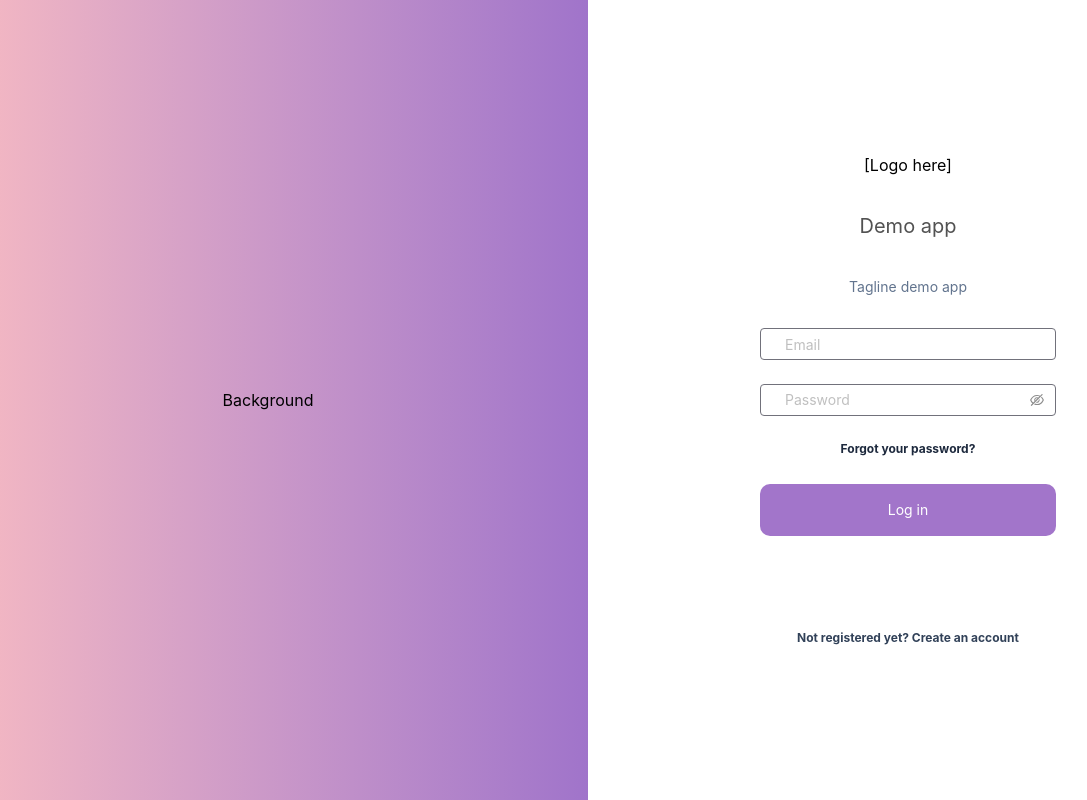
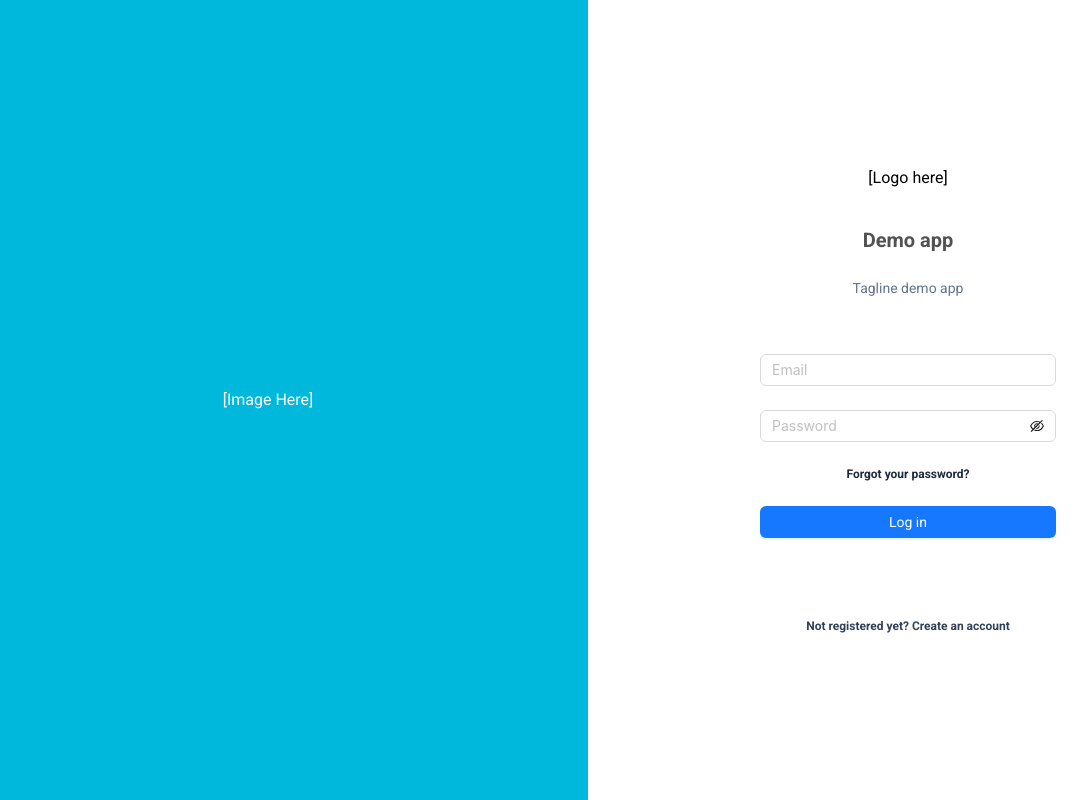
Before and after one commit to alienriquebm/pillpal.client, a React (Vite) app: page /login in a window 1280 px wide. Shown: the whole page, without its empty margins (52-1139 px from the left). Built offline with nearby package versions, Linux system fonts and the light colour scheme; no server answers.

Commit message:
feat: update React and TypeScript types, enhance authentication context, and improve login form UI

```diff
--- a/src/api/mocks/baseEnvTest.json
+++ b/src/api/mocks/baseEnvTest.json
@@ -1,7 +1,7 @@
 {
   "uuid": "b0bf73b8-d987-4c89-bd98-2b251df163d6",
   "lastMigration": 33,
-  "name": "BaseEnvTest",
+  "name": "AebmBaseClientEnvTest",
   "endpointPrefix": "",
   "latency": 0,
   "port": 4000,
--- a/src/app.tsx
+++ b/src/app.tsx
@@ -2,13 +2,16 @@ import { BrowserRouter } from 'react-router-dom';
 import { AuthProvider } from './context/auth/auth-context.provider';
 import AppRoutes from './routes/app-routes';
 import { ReactQueryProvider } from './providers';
+import { StyleProvider } from '@ant-design/cssinjs';
 
 function App() {
   return (
     <ReactQueryProvider>
       <BrowserRouter>
         <AuthProvider>
-          <AppRoutes />
+          <StyleProvider layer>
+            <AppRoutes />
+          </StyleProvider>
         </AuthProvider>
       </BrowserRouter>
     </ReactQueryProvider>
--- a/src/context/auth/auth-context.interfaces.ts
+++ b/src/context/auth/auth-context.interfaces.ts
@@ -6,3 +6,8 @@ export interface IAuthContext {
   login?: (userData: ILoginForm) => void;
   logout?: () => void;
 }
+
+export interface IAuthResponse {
+  token: string;
+  user: IUser;
+}
--- a/src/hooks/use-auth.ts
+++ b/src/hooks/use-auth.ts
@@ -2,7 +2,7 @@ import { useContext } from 'react';
 import { AuthContext } from '../context/auth/auth-context';
 
 export const useAuth = () => {
-  const ctx = useContext(AuthContext);
-  if (!ctx) throw new Error('useAuth debe usarse dentro de AuthProvider');
-  return ctx;
+  const context = useContext(AuthContext);
+  if (!context) throw new Error('useAuth debe usarse dentro de AuthProvider');
+  return context;
 };
--- a/src/index.css
+++ b/src/index.css
@@ -1 +1,15 @@
+@import url('https://fonts.googleapis.com/css2?family=Roboto:ital,wght@0,100;0,300;0,400;0,700;0,900;1,100;1,300;1,400;1,700;1,900&display=swap');
+@theme {
+  --font-roboto: 'Roboto', sans-serif;
+}
+
+@layer theme;
+@layer base {
+  * {
+    font-family: var(--font-roboto);
+  }
+}
+@layer antd;
+@layer components;
+@layer utilities;
 @import 'tailwindcss';
--- a/src/main.tsx
+++ b/src/main.tsx
@@ -3,8 +3,11 @@ import { createRoot } from 'react-dom/client';
 import './index.css';
 import App from './app.tsx';
 
-createRoot(document.getElementById('root')).render(
-  <StrictMode>
-    <App />
-  </StrictMode>,
-);
+const rootElement = document.getElementById('root');
+if (rootElement) {
+  createRoot(rootElement).render(
+    <StrictMode>
+      <App />
+    </StrictMode>,
+  );
+}
--- a/src/modules/auth/login/components/login-form.tsx
+++ b/src/modules/auth/login/components/login-form.tsx
@@ -1,5 +1,5 @@
 import { useAuth } from '../../../../hooks/use-auth';
-import { Form, Input, type FormProps } from 'antd';
+import { Button, Form, Input, type FormProps } from 'antd';
 import type { ILoginForm } from '../login.interfaces';
 
 export default function LoginForm() {
@@ -11,17 +11,14 @@ export default function LoginForm() {
       login(values);
     }
   };
-  const inputClassNames =
-    'border-zinc-500! border-[1px]! rounded-[4px]! text-[14px]! w-[296px]! h-8! pl-6! focus:outline-none! focus:ring-2! focus:ring-blue-200! focus:ring-opacity-50!';
-
   return (
-    <Form name="login-form" onFinish={onFinish} className="mt-[31px]!">
+    <Form name="login-form" onFinish={onFinish} className="mt-8 w-full lg:max-w-2/4">
       <Form.Item<ILoginForm>
         label=""
         name="email"
         rules={[{ required: true, message: 'Please input your email!' }]}
       >
-        <Input placeholder="Email" className={inputClassNames} />
+        <Input placeholder="Email" />
       </Form.Item>
 
       <Form.Item<ILoginForm>
@@ -29,87 +26,14 @@ export default function LoginForm() {
         name="password"
         rules={[{ required: true, message: 'Please input your password!' }]}
       >
-        <Input.Password placeholder="Password" className={inputClassNames} />
+        <Input.Password placeholder="Password" />
       </Form.Item>
-      <p className="text-center mt-3 text-[12px] font-bold text-slate-800 font-lato">
-        Forgot your password?
-      </p>
-      <div className="mt-[25px]">
-        <button
-          type="submit"
-          className="bg-[#A275CA] w-[296px] h-[52px] rounded-[10px] text-white text-[14px] cursor-pointer transition-shadow duration-300 hover:shadow-[0_10px_20px_#CBD6FF]"
-        >
+      <p className="text-center mt-3 text-xs font-bold text-slate-800">Forgot your password?</p>
+      <div className="mt-6">
+        <Button type="primary" htmlType="submit" className="w-full">
           Log in
-        </button>
+        </Button>
       </div>
     </Form>
   );
 }
-
-{
-  /* <form onSubmit={onSubmit} className="mt-[31px]">
-      <input
-        type="email"
-        placeholder="Email"
-        className="border-zinc-500 border-[1px] rounded-[4px] text-[14px] w-[296px] h-8 pl-6 focus:outline-none focus:ring-2 focus:ring-blue-200 focus:ring-opacity-50"
-        {...register('email', {
-          required: true,
-          pattern: {
-            value: /^[a-zA-Z0-9._%+-]+@[a-zA-Z0-9.-]+\.[a-zA-Z]{2,}$/,
-            message: 'Invalid email address',
-          },
-        })}
-      />
-      {errors.email && (
-        <p className="text-red-500 text-xs mt-1">
-          {errors.email.type === 'required' && 'Email is required'}
-          {errors.email.type === 'pattern' &&
-            typeof errors.email?.message === 'string' &&
-            errors.email.message}
-        </p>
-      )}
-      <div className="mt-[10px]">
-        <input
-          type="password"
-          placeholder="Password"
-          className="border-zinc-500 border-[1px] rounded-[4px] text-[14px] w-[296px] h-8 pl-6 focus:outline-none focus:ring-2 focus:ring-blue-200 focus:ring-opacity-50"
-          {...register('password', {
-            required: true,
-            minLength: 6,
-            validate: value => {
-              if (!/[A-Z]/.test(value)) {
-                return 'Password must contain at least one uppercase letter';
-              }
-              if (!/[a-z]/.test(value)) {
-                return 'Password must contain at least one lowercase letter';
-              }
-              if (!/[0-9]/.test(value)) {
-                return 'Password must contain at least one number';
-              }
-              return true;
-            },
-          })}
-        />
-        {errors.password && (
-          <p className="text-red-500 text-xs mt-1">
-            {errors.password.type === 'required' && 'Password is required.'}
-            {errors.password.type === 'minLength' && 'Password must be at least 6 characters'}
-            {errors.password.type === 'validate' &&
-              typeof errors.password?.message === 'string' &&
-              errors.password.message}
-          </p>
-        )}
-      </div>
-      <p className="text-center mt-3 text-[12px] font-bold text-slate-800 font-lato">
-        Forgot your password?
-      </p>
-      <div className="mt-[25px]">
-        <button
-          type="submit"
-          className="bg-[#A275CA] w-[296px] h-[52px] rounded-[10px] text-white text-[14px] cursor-pointer transition-shadow duration-300 hover:shadow-[0_10px_20px_#CBD6FF]"
-        >
-          Log in
-        </button>
-      </div>
-    </form> */
-}
--- a/src/modules/auth/login/components/login-image.tsx
+++ /dev/null
@@ -1,7 +0,0 @@
-export default function LoginImage() {
-  return (
-    <div className="w-1/2  bg-gradient-to-r from-[#F8BBC2] to-[#A074CA] hidden lg:flex items-center justify-center">
-      Background
-    </div>
-  );
-}
--- a/src/modules/auth/login/pages/login.page.tsx
+++ b/src/modules/auth/login/pages/login.page.tsx
@@ -1,21 +1,20 @@
 import LoginForm from '../components/login-form';
-import LoginImage from '../components/login-image';
 
 export function LoginPage() {
   return (
-    <div className="flex h-screen">
-      <LoginImage />
-      <div className="w-full lg:w-1/2 flex flex-col items-center justify-center px-6">
+    <div className="flex min-h-screen">
+      <div className="hidden md:flex w-1/2 bg-cyan-500 justify-center items-center text-white">
+        [Image Here]
+      </div>
+      <div className="w-full flex flex-col items-center justify-center px-6 md:w-1/2">
         [Logo here]
-        <div className="text-center mt-[35px]">
-          <h1 className="text-neutral-600 ;font-bold text-xl font-lexend">Demo app</h1>
-          <p className="mt-[37px] text-sm text-slate-500 font-lato">Tagline demo app</p>
+        <div className="text-center mt-9">
+          <h1 className="text-neutral-600 font-bold text-xl">Demo app</h1>
+          <p className="my-6 text-sm text-slate-500">Tagline demo app</p>
         </div>
         <LoginForm />
-        <div className="mt-[93px]">
-          <p className="text-slate-700 font-bold text-[12px] font-lato">
-            Not registered yet? Create an account
-          </p>
+        <div className="mt-20">
+          <p className="text-slate-700 font-bold text-xs">Not registered yet? Create an account</p>
         </div>
       </div>
     </div>
--- a/src/types/user.interface.ts
+++ b/src/types/user.interface.ts
@@ -1,6 +1,5 @@
 export interface IUser {
   email: string;
-  token: string;
   name: string;
   lastName: string;
 }
```
Also changed, not shown: package.json (+4 -4 lines), src/context/auth/auth-context.provider.tsx (+34 -19 lines), 1 other file (tests, documents, lock files or other folders).
